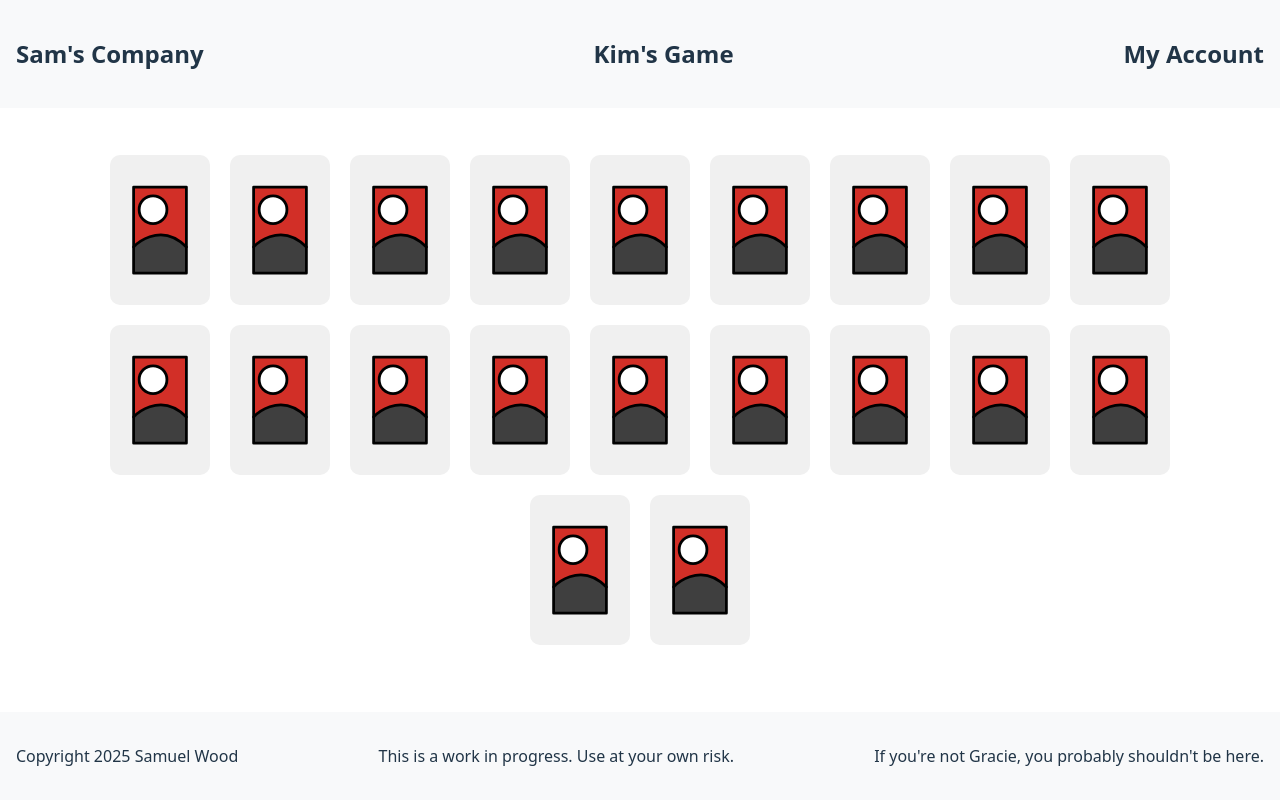
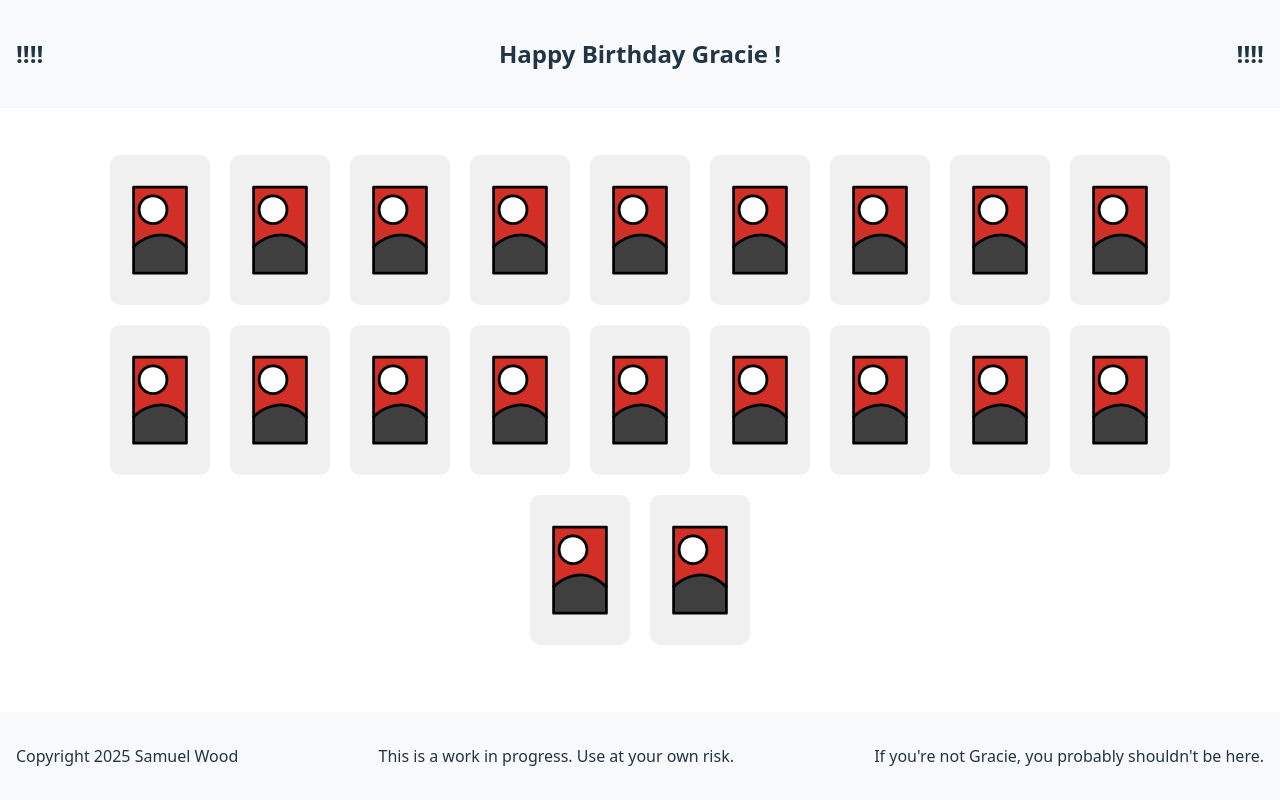
Before and after one commit to StrawberryBeds/games, a React (Vite) app: page / in a window 1280 px wide. Built offline with nearby package versions, Linux system fonts and the light colour scheme.

Commit message:
Change for Gracie's birthday

```diff
--- a/src/components/Header.jsx
+++ b/src/components/Header.jsx
@@ -4,9 +4,9 @@ function Header () {
 
     return (
         <header className="header">
-            <h2>Sam's Company</h2>
-            <h2>Kim's Game</h2>
-            <h2>My Account</h2>
+            <h2>!!!!</h2>
+            <h2>Happy Birthday Gracie !</h2>
+            <h2>!!!!</h2>
         </header>
     )
 }
```
